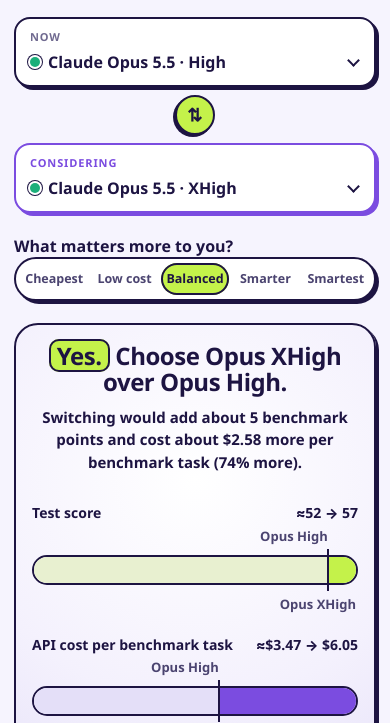
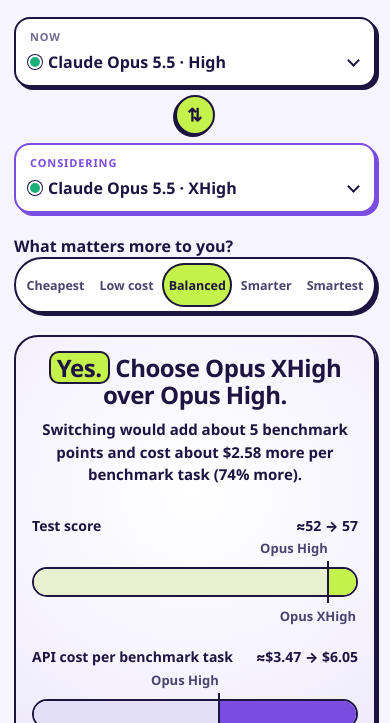
Before and after one commit to zavrenn/model-effort-picker, a plain HTML site: page index.html in a window 390 px wide. Shown: the part 100-823 px from the top of the page. Drawn offline with Linux system fonts and the light colour scheme.

Commit message:
fix(layout): fit pickers and priority choices on narrow screens
- Stack the model selectors below 760px and let them shrink to their box
- Let the priority buttons wrap (three and two under 360px) and make them 44px tall for easier tapping
- No horizontal scrolling from 300px up

Co-Authored-By: Claude Opus 5.5 <noreply@anthropic.com>

```diff
--- a/src/styles.css
+++ b/src/styles.css
@@ -45,7 +45,7 @@ h1 { margin: 0; font-size: clamp(28px, 3.4vw, 40px); line-height: 1.05; font-wei
 
 .picks { display: flex; align-items: center; gap: 12px; }
 .pick {
-  display: grid; gap: 4px; min-width: 250px; padding: 10px 14px 10px;
+  display: grid; grid-template-columns: minmax(0, 1fr); gap: 4px; min-width: 250px; padding: 10px 14px 10px;
   background: var(--surface); border: var(--line); border-radius: 16px; box-shadow: var(--pop);
   cursor: pointer;
 }
@@ -186,19 +186,29 @@ li.gap { height: 0; margin: 2px 12px; border-top: 2px dotted var(--lav); }
   .board-row { grid-template-columns: 1fr; }
 }
 
-@media (max-width: 640px) {
-  .page { padding: 18px 14px; }
+/* Stack the pickers before the side-by-side row gets too narrow; let the choices wrap. */
+@media (max-width: 760px) {
   .picks { flex-direction: column; align-items: stretch; width: 100%; gap: 8px; }
   .pick { min-width: 0; }
   .swap { align-self: center; transform: rotate(90deg); }
   .swap:hover { transform: rotate(270deg); }
   .prio legend { float: none; }
-  .seg { display: flex; width: 100%; }
-  .seg label { flex: 1; text-align: center; padding: 7px 4px; font-size: 12.5px; }
+  .seg { display: flex; flex-wrap: wrap; width: 100%; border-radius: 28px; }
+  .seg label { flex: 1 1 auto; display: grid; place-items: center; min-height: 44px; }
+}
+
+@media (max-width: 640px) {
+  .page { padding: 18px 14px; }
+  .seg label { padding: 0 4px; font-size: 12.5px; }
   .stage { padding: 18px 16px 24px; }
   #v-head { font-size: 24px; }
   #v-sub { font-size: 15px; }
   .m-head { font-size: 14px; }
+}
+
+/* Three and two rather than four and one. */
+@media (max-width: 360px) {
+  .seg label { flex-basis: 30%; }
 }
 
 @media (prefers-reduced-motion: reduce) {
```
